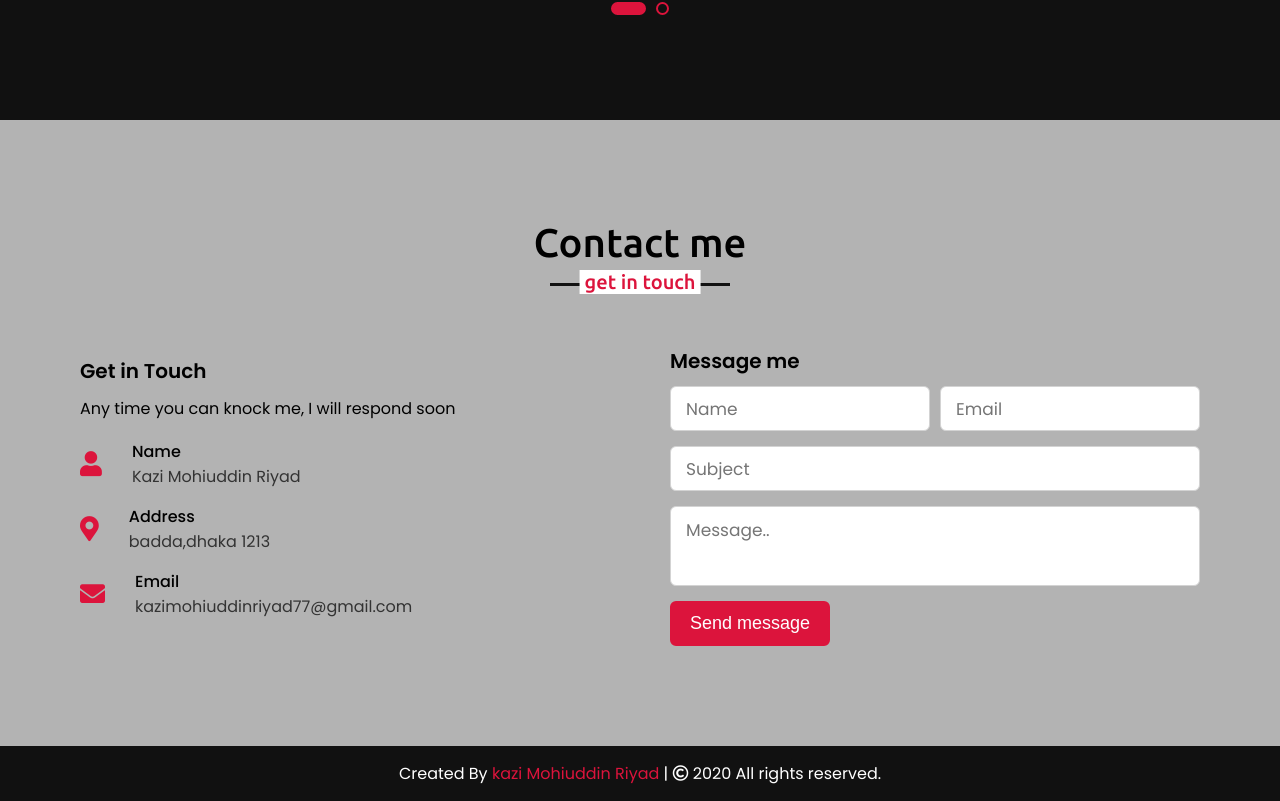
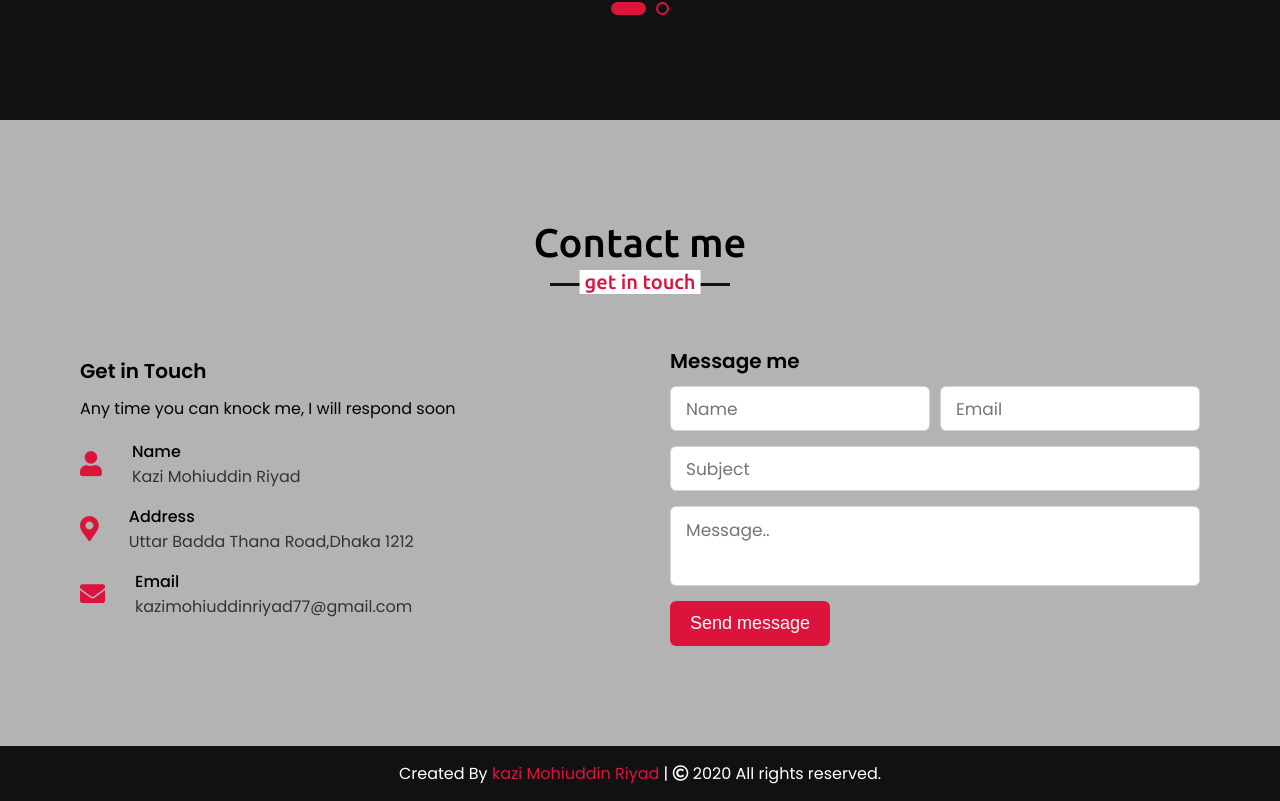
Before and after one commit to kaziriyad7/Personal-Portfolio, a plain HTML site: page index.html in a window 1280 px wide. Shown: the part 3282-4083 px from the top of the page. Drawn offline with nearby package versions, Linux system fonts and the light colour scheme; files whose address does not match are found by name.

Commit message:
change my address

```diff
--- a/index.html
+++ b/index.html
@@ -228,7 +228,7 @@
                             <i class="fas fa-map-marker-alt"></i>
                             <div class="info">
                                 <div class="head">Address</div>
-                                <div class="sub-title">badda,dhaka 1213</div>
+                                <div class="sub-title">Uttar Badda Thana Road,Dhaka 1212</div>
                             </div>
                         </div>
                         <div class="row">
```
